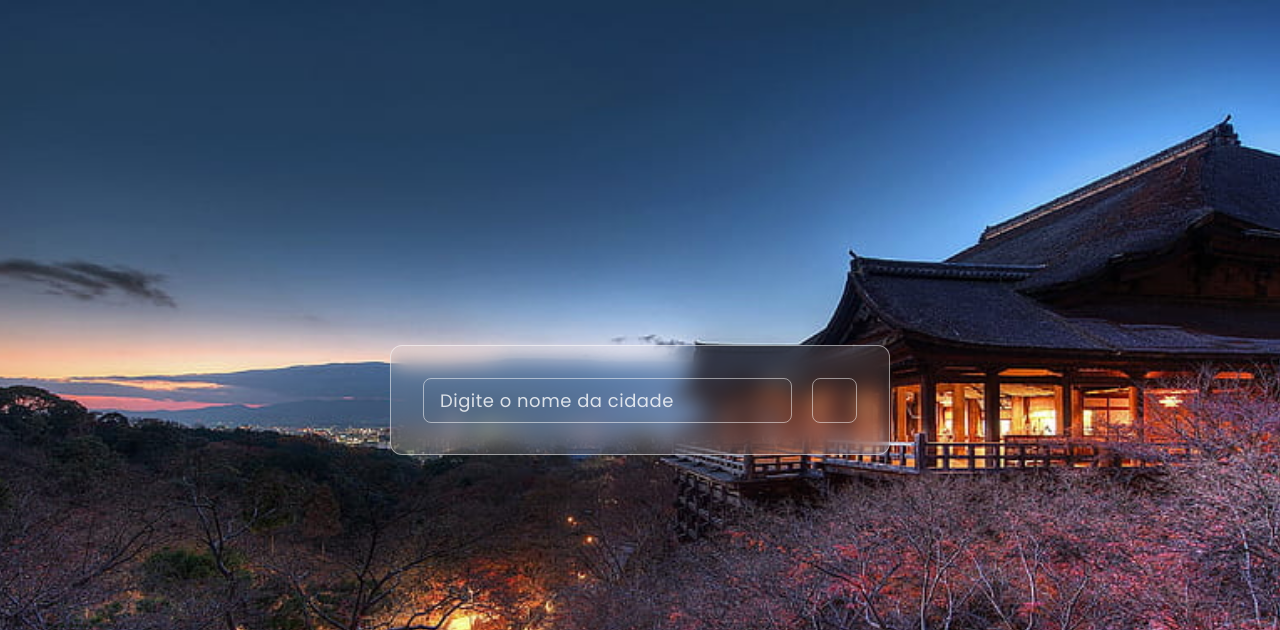
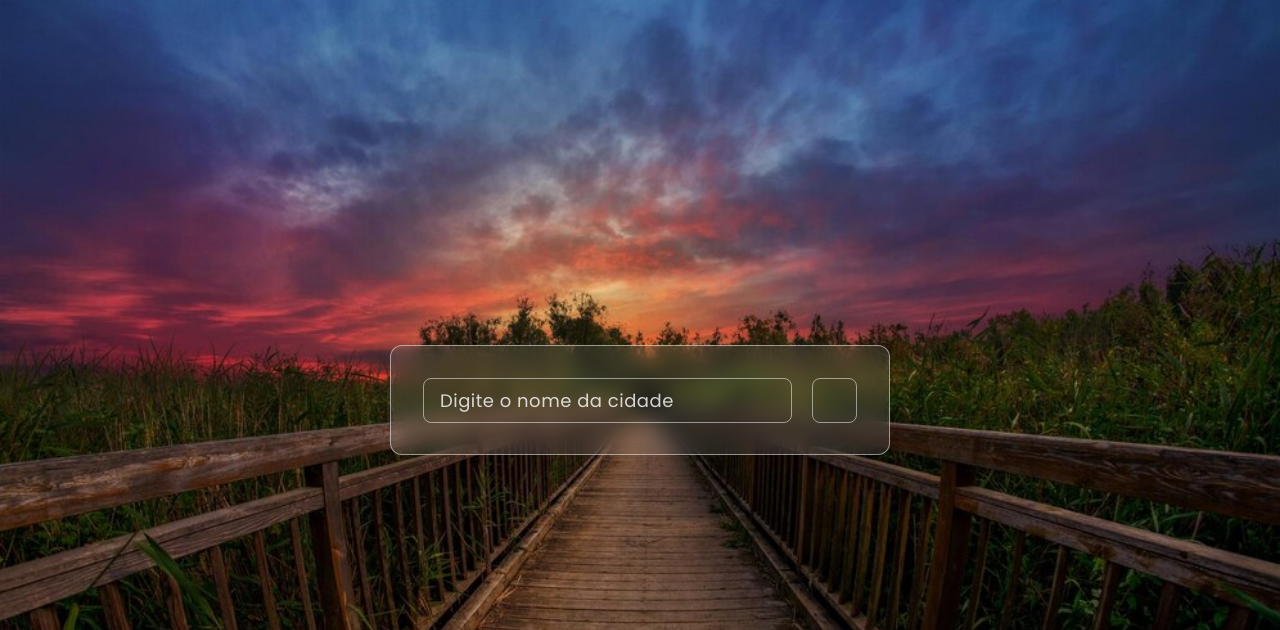
Before and after one commit to miguel-lamazares/BROKENprevisao, a plain HTML site: page index.html in a window 1280 px wide. Shown: the top 630 px of the page. Drawn offline with nearby package versions, Linux system fonts and the light colour scheme; some icons are missing; a web font is replaced by a local one.

Commit message:
alteracaoes visuais

```diff
--- a/CSS/global.css
+++ b/CSS/global.css
@@ -27,7 +27,7 @@ body {
     position: fixed;
     inset: 0;
 
-    background-image: url(../IMG/desktop-wallpaper-japanese-sunset-japan-sunset.jpg);
+    background-image: url(../IMG/vista-da-ponte-contra-o-ceu-durante-o-por-do-sol_1048944-4194645.jpg);
     background-repeat: no-repeat;
     background-position: center;
     background-size: cover;
```
Also changed, not shown: IMG/vista-da-ponte-contra-o-ceu-durante-o-por-do-sol_1048944-4194645.jpg (added), 1 other file.
